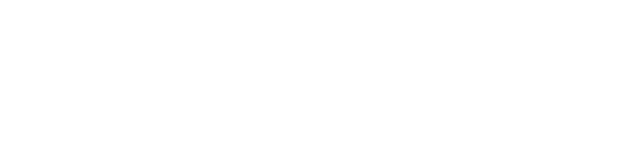
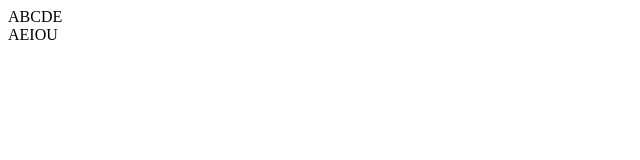
Before and after one commit to MiqueiasMaia/exemplo-de-envio, a plain HTML site: page index.html in a window 1280 px wide. Shown: the whole page, without its empty margins (0-640 px from the left). Drawn offline with Linux system fonts and the light colour scheme.

Commit message:
second commit

```diff
--- a/index.html
+++ b/index.html
@@ -7,6 +7,7 @@
     <title>Index</title>
 </head>
 <body>
-
+    <div>ABCDE</div>
+    <div>AEIOU</div>
 </body>
 </html>
```
